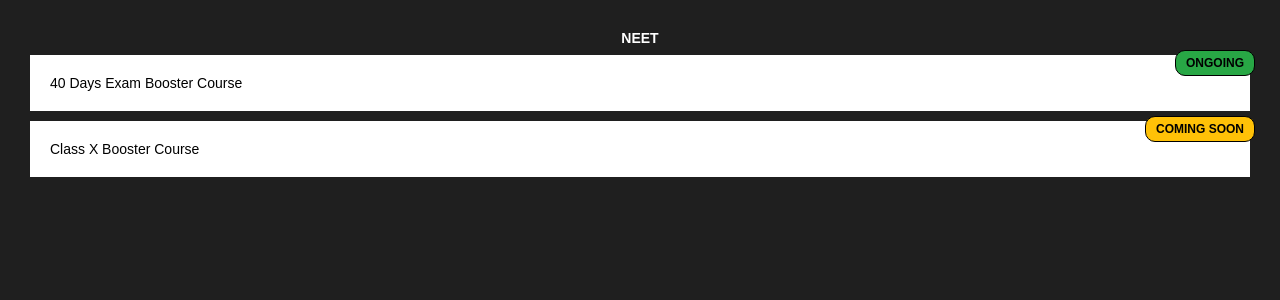
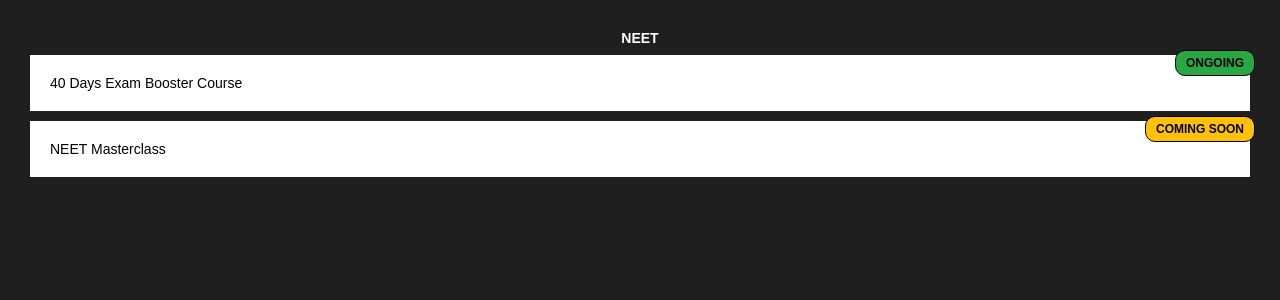
Before and after one commit to Ksmung1/focus2.0, a React (Create React App) app: page /neet in a window 1280 px wide. Shown: the top 300 px of the page. Built offline with nearby package versions, Linux system fonts and the light colour scheme.

Commit message:
changed exam booster to NEET masterclass mi

```diff
--- a/src/components/OngoingCourses.jsx
+++ b/src/components/OngoingCourses.jsx
@@ -52,7 +52,7 @@ const OngoingCourses = () => {
          <div className="col">40 Days Exam Booster Course
          <span  className='status-badge ongoing-badge'>Ongoing</span>
          </div>
-         <div className="col">Class X Booster Course
+         <div className="col">NEET Masterclass
          <span  className='status-badge coming-soon-badge'>Coming soon</span>
          </div>
        </div>
```
